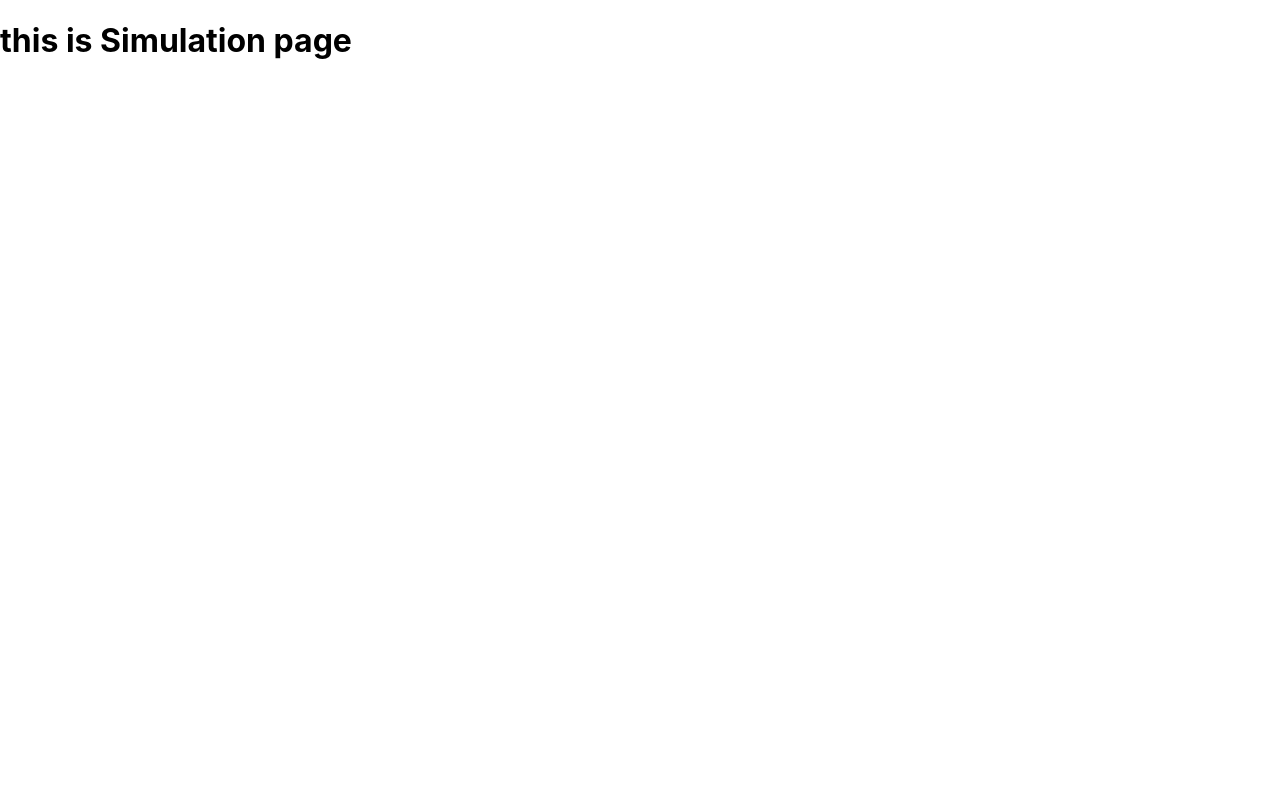
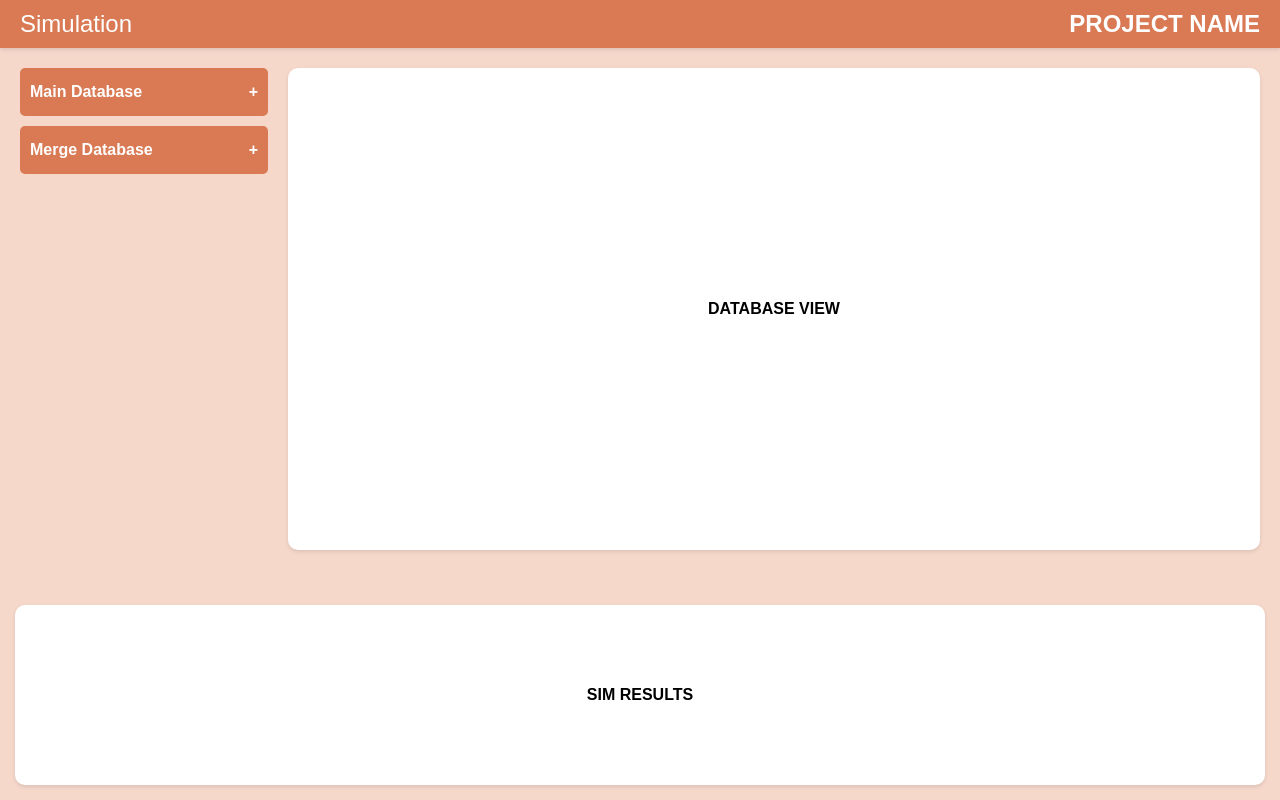
Before and after one commit to krishChanda/HackUTD2024, a React (Create React App) app in the folder pnc-merger/: page /Sim in a window 1280 px wide. Built offline with nearby package versions, Linux system fonts and the light colour scheme.

Commit message:
modifed simulation page

```diff
--- a/pnc-merger/src/Pages/Simulation/Simulation.css
+++ b/pnc-merger/src/Pages/Simulation/Simulation.css
@@ -0,0 +1,97 @@
+/* Simulation.css */
+body {
+    margin: 0;
+    font-family: Arial, sans-serif;
+    background-color: #333; /* Dark background for contrast */
+}
+
+.simulation-container {
+    display: flex;
+    flex-direction: column;
+    height: 100vh;
+    background-color: #f6d8cb; /* Light peach background */
+}
+
+.header {
+    background-color: #d97a54; /* Orange header */
+    color: white;
+    padding: 10px 20px;
+    font-size: 1.5rem;
+    display: flex;
+    justify-content: space-between;
+    align-items: center;
+    box-shadow: 0 2px 4px rgba(0, 0, 0, 0.1);
+}
+
+.header .project-name {
+    font-weight: bold;
+    text-transform: uppercase;
+}
+
+.main-content {
+    display: flex;
+    flex: 1;
+    padding: 20px;
+    gap: 20px;
+}
+
+.sidebar {
+    width: 20%; /* Fixed width for buttons */
+    display: flex;
+    flex-direction: column;
+    gap: 10px;
+    justify-content: flex-start;
+}
+
+.sidebar button {
+    background-color: #d97a54;
+    border: none;
+    color: white;
+    font-size: 1rem;
+    padding: 15px 10px;
+    border-radius: 5px;
+    cursor: pointer;
+    text-align: left;
+    font-weight: bold;
+    display: flex;
+    justify-content: space-between;
+    align-items: center;
+}
+
+.sidebar button:hover {
+    background-color: #b55e42;
+}
+
+.database-view {
+    flex: 1;
+    background-color: white;
+    border-radius: 10px;
+    padding: 20px;
+    box-shadow: 0 2px 4px rgba(0, 0, 0, 0.1);
+    font-weight: bold;
+    display: flex;
+    align-items: center;
+    justify-content: center;
+    text-align: center;
+}
+
+.sim-results-container {
+    display: flex;
+    justify-content: flex-end;
+    padding: 15px;
+    height: 200px;
+}
+
+.sim-results {
+    flex: 1;
+    background-color: white;
+    border-radius: 10px;
+    padding: 20px;
+    box-shadow: 0 2px 4px rgba(0, 0, 0, 0.1);
+    font-weight: bold;
+    display: flex;
+    align-items: center;
+    justify-content: center;
+    text-align: center;
+    margin-top: 20px; /* Add spacing between DATABASE VIEW and SIM RESULTS */
+}
--- a/pnc-merger/src/Pages/Simulation/Simulation.js
+++ b/pnc-merger/src/Pages/Simulation/Simulation.js
@@ -1,9 +1,33 @@
+import React from "react";
+import "./Simulation.css";
+
 function Simulation() {
     return (
-        <>
-            <h1>this is Simulation page</h1>
-        </>
-    )
+        <div className="simulation-container">
+            <div className="header">
+                <span>Simulation</span>
+                <span className="project-name">PROJECT NAME</span>
+            </div>
+            <div className="main-content">
+                <div className="sidebar">
+                    <button>
+                        Main Database <span>+</span>
+                    </button>
+                    <button>
+                        Merge Database <span>+</span>
+                    </button>
+                </div>
+                <div className="database-view">
+                    DATABASE VIEW
+                </div>
+            </div>
+            <div className="sim-results-container">
+                <div className="sim-results">
+                    SIM RESULTS
+                </div>
+            </div>
+        </div>
+    );
 }
 
 export default Simulation;
```
